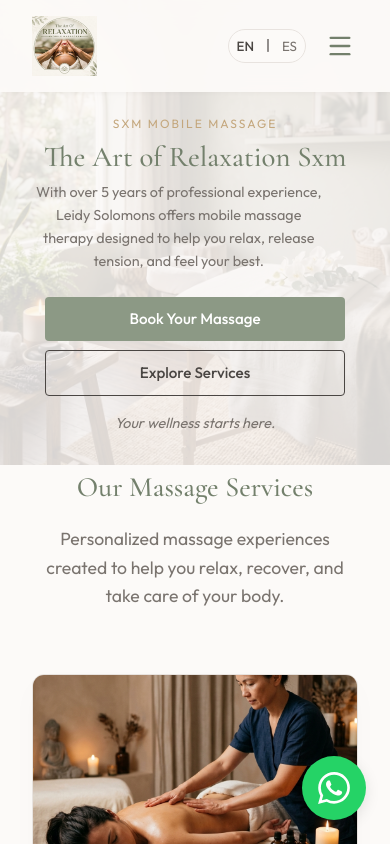
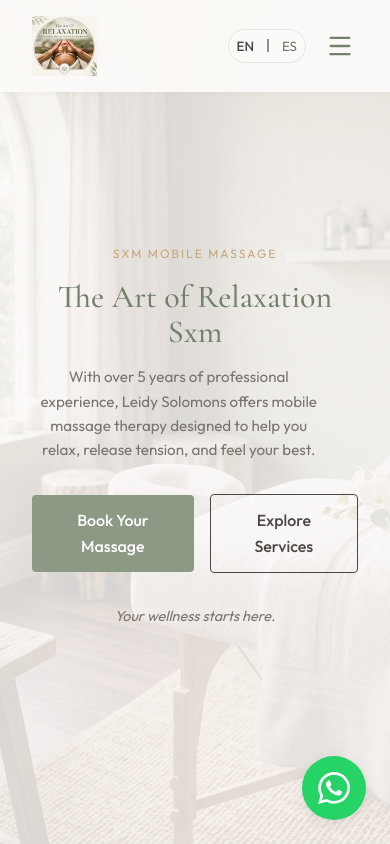
Before and after one commit to alexanderst2005-lab/masajes, a React (Vite) app: page / in a window 390 px wide. Shown: the top 844 px of the page. Built offline with nearby package versions, Linux system fonts and the light colour scheme.

Commit message:
Revert mobile styling changes to previous state

```diff
--- a/src/index.css
+++ b/src/index.css
@@ -971,15 +971,6 @@ footer {
 }
 
 @media (max-width: 768px) {
-  header {
-    position: absolute;
-  }
-
-  .btn {
-    padding: 0.6rem 1.2rem;
-    font-size: 0.95rem;
-  }
-
   .nav-links, .header-cta, .desktop-lang {
     display: none;
   }
@@ -1045,20 +1036,8 @@ footer {
 
 
   .hero {
-    padding-top: 110px;
-    padding-bottom: 30px;
-    min-height: unset;
+    padding-top: 120px;
     justify-content: center;
-  }
-  .hero-buttons {
-    flex-direction: column;
-    gap: 0.6rem;
-    width: 100%;
-    max-width: 300px;
-    margin: 0 auto 1rem auto;
-  }
-  .hero-buttons .btn {
-    width: 100%;
   }
   .areas-grid {
     grid-template-columns: repeat(3, 1fr);
@@ -1078,16 +1057,16 @@ footer {
     height: 14px;
   }
   .hero-title {
-    font-size: 1.8rem;
-    margin-bottom: 0.5rem;
+    font-size: 2rem;
+    margin-bottom: 1rem;
   }
   .hero-desc {
-    font-size: 0.9rem;
-    margin-bottom: 1.5rem;
+    font-size: 0.95rem;
+    margin-bottom: 2rem;
   }
   .hero-tag {
     font-size: 0.75rem;
-    margin-bottom: 0.5rem;
+    margin-bottom: 1rem;
   }
   .section-title {
     font-size: 1.75rem;
```
